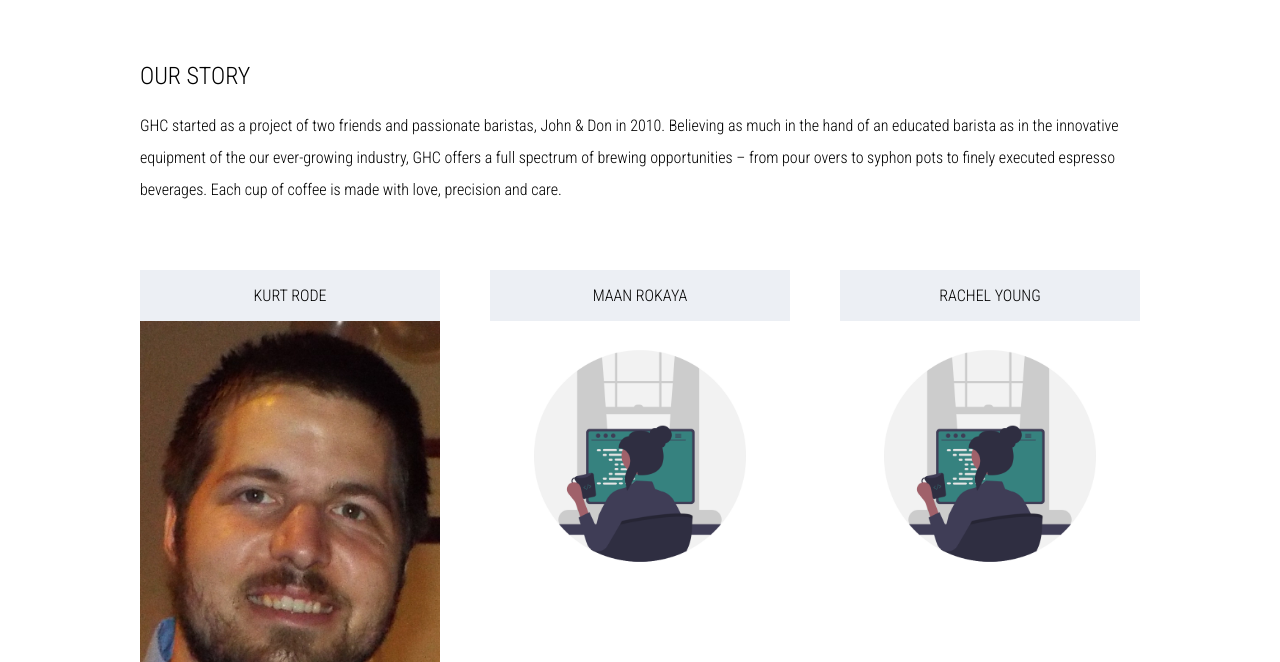
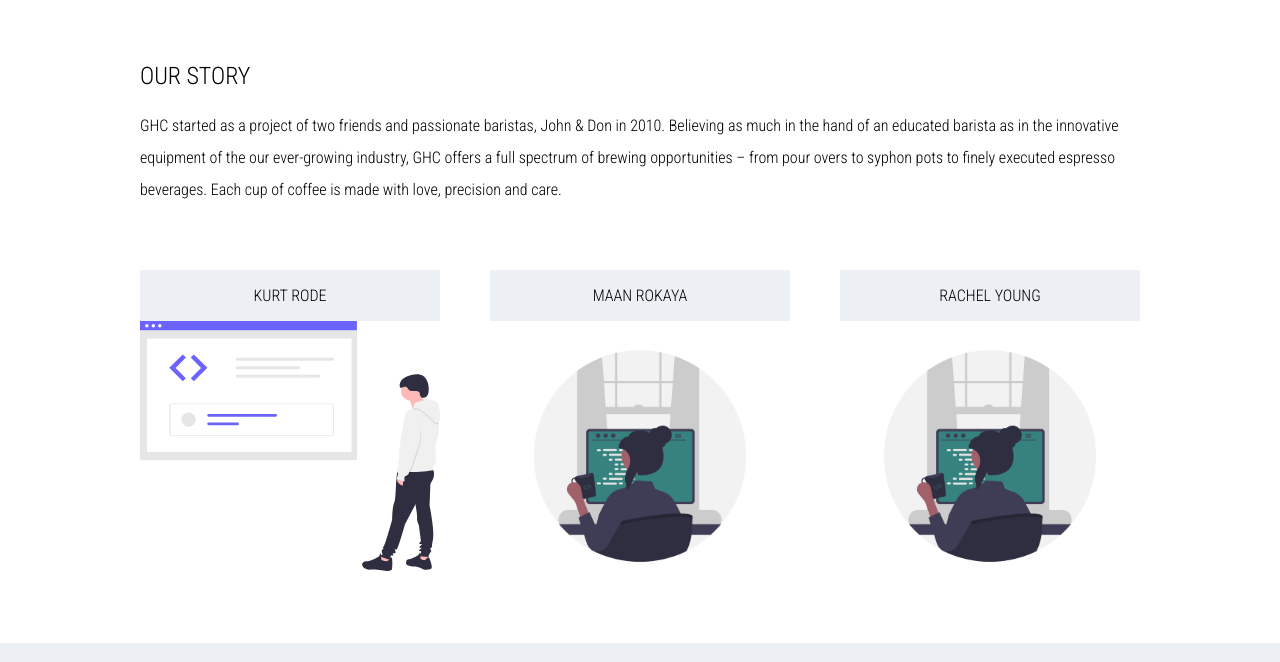
Before and after one commit to reyoung98/generic-hipster-coffee, a website: page src/story.html in a window 1280 px wide. Shown: the part 138-800 px from the top of the page. Drawn offline with nearby package versions, Linux system fonts and the light colour scheme; files that its build step writes are made by us from their sources.

Commit message:
Kurt trying again

```diff
--- a/src/story.html
+++ b/src/story.html
@@ -43,7 +43,7 @@
         <section id="team-photos" class="g-container">
                 <div class="team-member">
                     <div class="name">Kurt Rode</div>
-                    <img src="./img/kurt.jpg" alt="Team member 1">
+                    <img src="./img/kurt.svg" alt="Team member 1">
                 </div>
                 <div class="team-member">
                     <div class="name">Maan Rokaya</div>
```
Also changed, not shown: src/img/kurt.svg (added).
